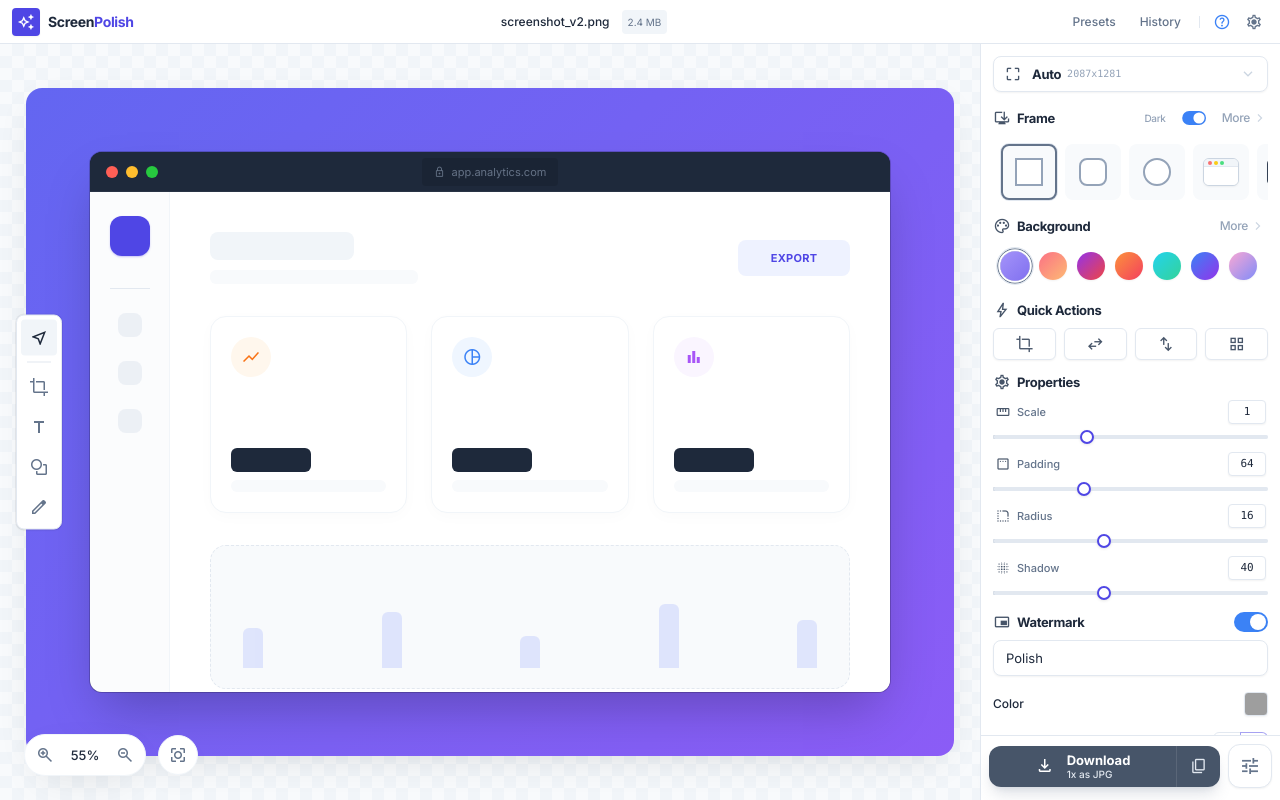
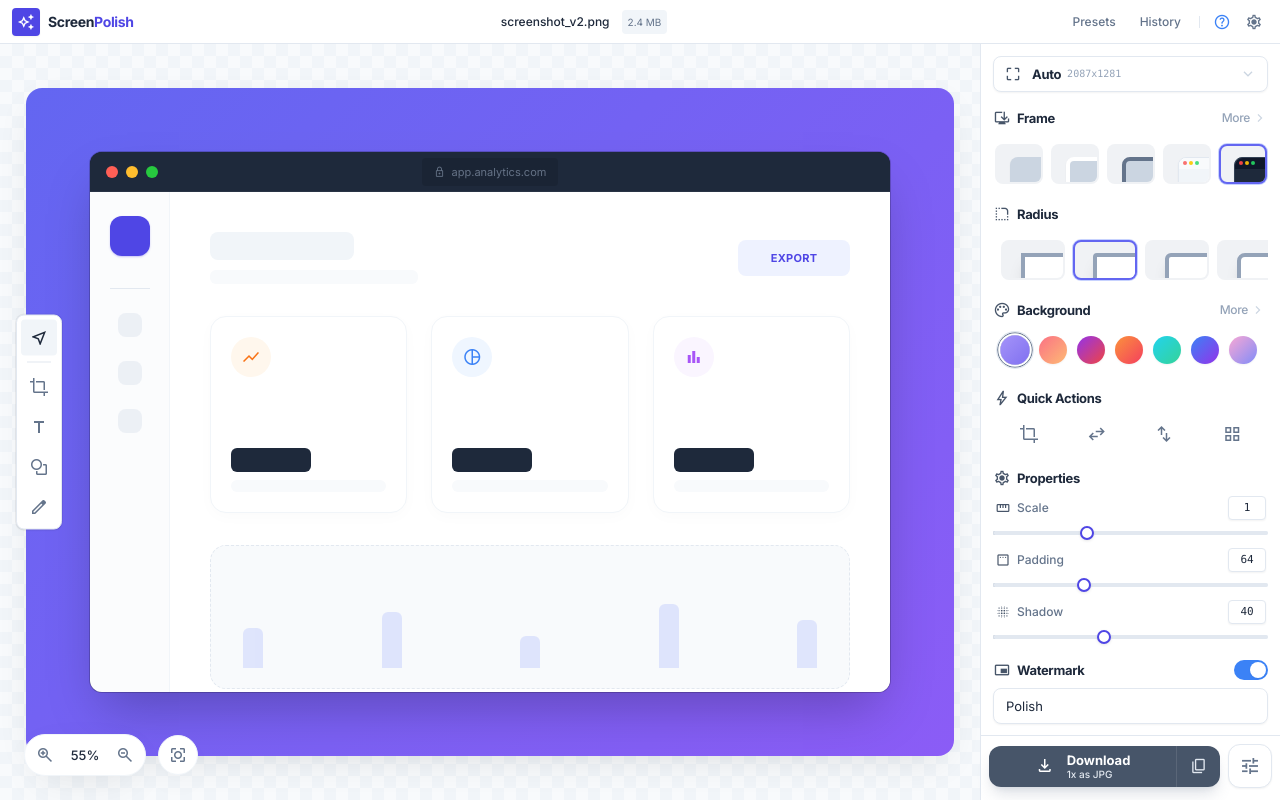
Before and after one commit to duytnb79/screen-polish, a Nuxt app in the folder screen-polish-app/: page / in a window 1280 px wide. Built offline with nearby package versions, Linux system fonts and the light colour scheme; grey boxes are pictures that could not be loaded.

Commit message:
feat: introduce dedicated RadiusSelector component, remove radius control from Properties, and refactor WindowStyle frame options and previews.

```diff
--- a/screen-polish-app/assets/css/main.css
+++ b/screen-polish-app/assets/css/main.css
@@ -8,7 +8,7 @@
     @apply w-[300px] flex-none bg-surface-light dark:bg-surface-dark border-l border-border-light dark:border-border-dark flex flex-col z-10;
   }
   .sidebar-content {
-      @apply flex-1 overflow-y-auto custom-scrollbar p-3 space-y-3;
+      @apply flex-1 overflow-y-auto custom-scrollbar p-3 space-y-4;
   }
   .sidebar-section {
     @apply mb-3 space-y-2;
@@ -17,7 +17,7 @@
     @apply text-[13px] font-bold text-slate-800 tracking-tight flex items-center justify-between mb-1.5;
   }
   .sidebar-label {
-    @apply text-[11px] font-medium text-text-secondary flex items-center gap-1.5;
+    @apply text-[12px] font-medium text-text-secondary flex items-center gap-1.5;
   }
 
   /* Buttons */
--- a/screen-polish-app/components/AppSidebar.vue
+++ b/screen-polish-app/components/AppSidebar.vue
@@ -1,11 +1,25 @@
 <template>
   <aside class="sidebar-container">
     <div class="sidebar-content">
+      <!-- 1. Size Selector -->
       <SidebarHeader />
+
+      <!-- 2. Styling: Frame -->
       <SidebarWindowStyle />
+
+      <!-- 3. Styling: Radius (related to Frame) -->
+      <SidebarRadiusSelector />
+
+      <!-- 4. Styling: Background -->
       <SidebarBackgroundSelector />
+
+      <!-- 5. Actions: Quick Actions -->
       <SidebarQuickActions />
+
+      <!-- 6. Fine-tuning: Properties -->
       <SidebarProperties />
+
+      <!-- 7. Optional: Watermark -->
       <SidebarWatermark />
     </div>
     <SidebarExportPanel />
--- a/screen-polish-app/components/sidebar/Properties.vue
+++ b/screen-polish-app/components/sidebar/Properties.vue
@@ -4,7 +4,6 @@ import { ref, computed } from "vue";
 const props = ref({
   scale: 1.0,
   padding: 64,
-  radius: 16,
   shadow: 40,
 });
 
@@ -69,27 +68,6 @@ const getGradientStyle = (value: number, min: number, max: number) => {
       />
     </div>
 
-    <!-- Radius -->
-    <div class="prop-group">
-      <div class="prop-header">
-        <label class="sidebar-label">
-          <span class="material-symbols-outlined text-[16px] text-slate-600"
-            >rounded_corner</span
-          >
-          Radius
-        </label>
-        <div class="prop-value">{{ props.radius }}</div>
-      </div>
-      <input
-        v-model.number="props.radius"
-        type="range"
-        class="prop-slider"
-        min="0"
-        max="40"
-        :style="getGradientStyle(props.radius, 0, 40)"
-      />
-    </div>
-
     <!-- Shadow -->
     <div class="prop-group">
       <div class="prop-header">
--- a/screen-polish-app/components/sidebar/QuickActions.vue
+++ b/screen-polish-app/components/sidebar/QuickActions.vue
@@ -12,27 +12,32 @@
         </h3>
       </div>
     </div>
-    <div class="grid grid-cols-4 gap-2">
-      <button class="btn-icon" title="Crop">
-        <span class="material-symbols-outlined text-[18px] text-slate-600"
-          >crop</span
-        >
+    <div class="grid grid-cols-4 gap-1 px-1">
+      <button
+        class="flex items-center justify-center p-2 rounded-lg hover:bg-slate-100 transition-colors text-slate-500 hover:text-indigo-600"
+        title="Crop"
+      >
+        <span class="material-symbols-outlined text-[20px]">crop</span>
       </button>
-      <button class="btn-icon" title="Flip Horizontal">
-        <span class="material-symbols-outlined text-[18px] text-slate-600"
+      <button
+        class="flex items-center justify-center p-2 rounded-lg hover:bg-slate-100 transition-colors text-slate-500 hover:text-indigo-600"
+        title="Flip Horizontal"
+      >
+        <span class="material-symbols-outlined text-[20px]">swap_horiz</span>
+      </button>
+      <button
+        class="flex items-center justify-center p-2 rounded-lg hover:bg-slate-100 transition-colors text-slate-500 hover:text-indigo-600"
+        title="Flip Vertical"
+      >
+        <span class="material-symbols-outlined text-[20px] rotate-90"
           >swap_horiz</span
         >
       </button>
-      <button class="btn-icon" title="Flip Vertical">
-        <span
-          class="material-symbols-outlined text-[18px] rotate-90 text-slate-600"
-          >swap_horiz</span
-        >
-      </button>
-      <button class="btn-icon" title="Layout">
-        <span class="material-symbols-outlined text-[18px] text-slate-600"
-          >grid_view</span
-        >
+      <button
+        class="flex items-center justify-center p-2 rounded-lg hover:bg-slate-100 transition-colors text-slate-500 hover:text-indigo-600"
+        title="Layout"
+      >
+        <span class="material-symbols-outlined text-[20px]">grid_view</span>
       </button>
     </div>
   </div>
--- /dev/null
+++ b/screen-polish-app/components/sidebar/RadiusSelector.vue
@@ -0,0 +1,57 @@
+<script setup lang="ts">
+import { ref } from "vue";
+
+const activeRadius = ref("md");
+
+const radiusOptions = [
+  { id: "none", label: "None", class: "rounded-none", radius: 0 },
+  { id: "md", label: "Medium", class: "rounded-md", radius: 4 },
+  { id: "lg", label: "Large", class: "rounded-lg", radius: 6 },
+  { id: "xl", label: "Extra Large", class: "rounded-xl", radius: 8 },
+];
+
+const getCornerPath = (radius: number) => {
+  if (radius === 0) {
+    return "M 24 4 L 24 24 L 4 24";
+  }
+  const r = radius;
+  return `M 24 4 L 24 ${24 - r} Q 24 24 ${24 - r} 24 L 4 24`;
+};
+</script>
+
+<template>
+  <div class="sidebar-section">
+    <div class="sidebar-title !mb-1.5">
+      <div class="flex items-center gap-1.5">
+        <span class="material-symbols-outlined text-[18px] text-slate-600"
+          >rounded_corner</span
+        >
+        <h3
+          class="capitalize font-bold text-slate-800 text-[13px] tracking-tight"
+        >
+          Radius
+        </h3>
+      </div>
+    </div>
+
+    <div class="flex gap-2 pb-1 overflow-x-auto scrollbar-hide p-2">
+      <button
+        v-for="option in radiusOptions"
+        :key="option.id"
+        class="flex-none h-10 w-16 rounded-lg border-2 transition-all overflow-hidden bg-[#f0f2f5] group relative"
+        :class="
+          activeRadius === option.id
+            ? 'border-indigo-500 ring-1 ring-indigo-200'
+            : 'border-transparent hover:border-slate-300'
+        "
+        @click="activeRadius = option.id"
+      >
+        <!-- Focused Corner Preview with Thicker Edge -->
+        <div
+          class="absolute top-[30%] left-[30%] w-[80px] h-[80px] bg-white border-[4px] border-slate-400 shadow-lg"
+          :style="{ borderRadius: option.radius + 'px' }"
+        ></div>
+      </button>
+    </div>
+  </div>
+</template>
--- a/screen-polish-app/components/sidebar/WindowStyle.vue
+++ b/screen-polish-app/components/sidebar/WindowStyle.vue
@@ -1,12 +1,12 @@
 <script setup lang="ts">
 import { ref } from "vue";
 
-const activeFrame = ref("none");
+const activeFrame = ref("mac-dark");
 
 const frames = [
   { id: "none", label: "None" },
-  { id: "rounded-square", label: "Rounded Square" },
-  { id: "circle", label: "Circle" },
+  { id: "rounded", label: "Rounded" },
+  { id: "shadow", label: "Shadow" },
   { id: "mac-light", label: "Mac Light" },
   { id: "mac-dark", label: "Mac Dark" },
 ];
@@ -25,20 +25,6 @@ const frames = [
           Frame
         </h3>
       </div>
-      <div class="flex items-center gap-3">
-        <div class="flex items-center gap-1.5 mr-1">
-          <label
-            class="text-[10px] text-slate-400 font-medium cursor-pointer"
-            for="dark-mode"
-            >Dark</label
-          >
-          <button
-            class="toggle-switch active scale-[0.7] origin-right"
-            id="dark-mode"
-          >
-            <span class="toggle-thumb"></span>
-          </button>
-        </div>
       <button
         class="text-[12px] text-slate-400 flex items-center gap-0.5 hover:text-slate-600 transition-colors font-medium"
       >
@@ -48,68 +34,73 @@ const frames = [
         >
       </button>
     </div>
-    </div>
 
-    <div class="flex gap-2 pb-1 overflow-x-auto scrollbar-hide p-2">
+    <div
+      class="flex gap-2 pb-1 overflow-x-auto scrollbar-hide p-2 justify-center"
+    >
       <!-- Frame Thumbnails -->
       <button
         v-for="frame in frames"
         :key="frame.id"
-        class="flex-none size-14 rounded-lg border-2 transition-all flex items-center justify-center bg-slate-50 group relative"
+        class="flex-none h-10 w-12 rounded-lg border-2 transition-all flex items-center justify-center bg-[#f0f2f5] group relative"
         :class="
           activeFrame === frame.id
-            ? 'border-slate-500 ring-1 ring-slate-200'
+            ? 'border-indigo-500 ring-1 ring-indigo-200'
             : 'border-transparent hover:border-slate-300'
         "
         @click="activeFrame = frame.id"
       >
-        <!-- Mock Frame Preview -->
-        <!-- None - Bracket style -->
+        <!-- Container (Parent) - overflow-hidden -->
+        <div class="relative w-full h-full overflow-hidden rounded-md">
+          <!-- Child (Full Window) - Positioned to show only 1 corner -->
+
+          <!-- None: Top-left -->
           <div
             v-if="frame.id === 'none'"
-          class="size-7 rounded-none border-[2.5px] border-slate-400 bg-white"
+            class="absolute top-[30%] left-[30%] w-[80px] h-[80px] bg-slate-300 rounded-lg shadow-sm"
           ></div>
 
-        <!-- Rounded Square -->
+          <!-- Rounded: Top-left with thick white border -->
           <div
-          v-if="frame.id === 'rounded-square'"
-          class="size-7 rounded-lg border-[2.5px] border-slate-400 bg-white"
+            v-if="frame.id === 'rounded'"
+            class="absolute top-[30%] left-[30%] w-[80px] h-[80px] bg-slate-300 border-[4px] border-white rounded-lg shadow-sm"
           ></div>
 
-        <!-- Circle -->
+          <!-- Shadow: Top-left with thick dark border -->
           <div
-          v-if="frame.id === 'circle'"
-          class="size-7 rounded-full border-[2.5px] border-slate-400 bg-white"
+            v-if="frame.id === 'shadow'"
+            class="absolute top-[30%] left-[30%] w-[80px] h-[80px] bg-slate-300 border-[4px] border-slate-500 rounded-lg shadow-sm"
           ></div>
 
-        <!-- Mac Light -->
+          <!-- Mac Light: Top-left -->
           <div
             v-if="frame.id === 'mac-light'"
-          class="w-9 h-7 bg-white rounded-md border border-slate-300 shadow-sm flex flex-col overflow-hidden"
+            class="absolute top-[30%] left-[30%] w-[80px] h-[80px] bg-white rounded-lg flex flex-col border border-slate-200 shadow-sm"
           >
             <div
-            class="h-2 flex gap-0.5 px-1 items-center bg-slate-100 border-b border-slate-200"
+              class="h-3 flex gap-0.5 px-1 items-center bg-slate-50 border-b rounded-t-lg border-slate-100"
             >
               <div class="size-1 rounded-full bg-red-400"></div>
               <div class="size-1 rounded-full bg-yellow-400"></div>
               <div class="size-1 rounded-full bg-green-400"></div>
             </div>
-          <div class="flex-1 bg-white"></div>
+            <div class="flex-1 bg-slate-100"></div>
           </div>
 
-        <!-- Mac Dark -->
+          <!-- Mac Dark: Top-left -->
           <div
             v-if="frame.id === 'mac-dark'"
-          class="w-9 h-7 bg-[#2d2d2d] rounded-md border border-slate-700 shadow-sm flex flex-col overflow-hidden"
+            class="absolute top-[30%] left-[30%] w-[80px] h-[80px] bg-slate-700 rounded-lg flex flex-col border border-slate-700 shadow-sm"
           >
             <div
-            class="h-2 flex gap-0.5 px-1 items-center bg-[#1e1e1e] border-b border-white/5"
+              class="h-3 flex gap-0.5 px-1 items-center bg-slate-900 border-b rounded-t-lg border-slate-800"
             >
               <div class="size-1 rounded-full bg-red-500"></div>
               <div class="size-1 rounded-full bg-yellow-500"></div>
               <div class="size-1 rounded-full bg-green-500"></div>
             </div>
-          <div class="flex-1 bg-[#2d2d2d]"></div>
+            <div class="flex-1 bg-slate-800"></div>
+          </div>
         </div>
       </button>
     </div>
```
Lines whose indentation alone changed are shown as unchanged.
